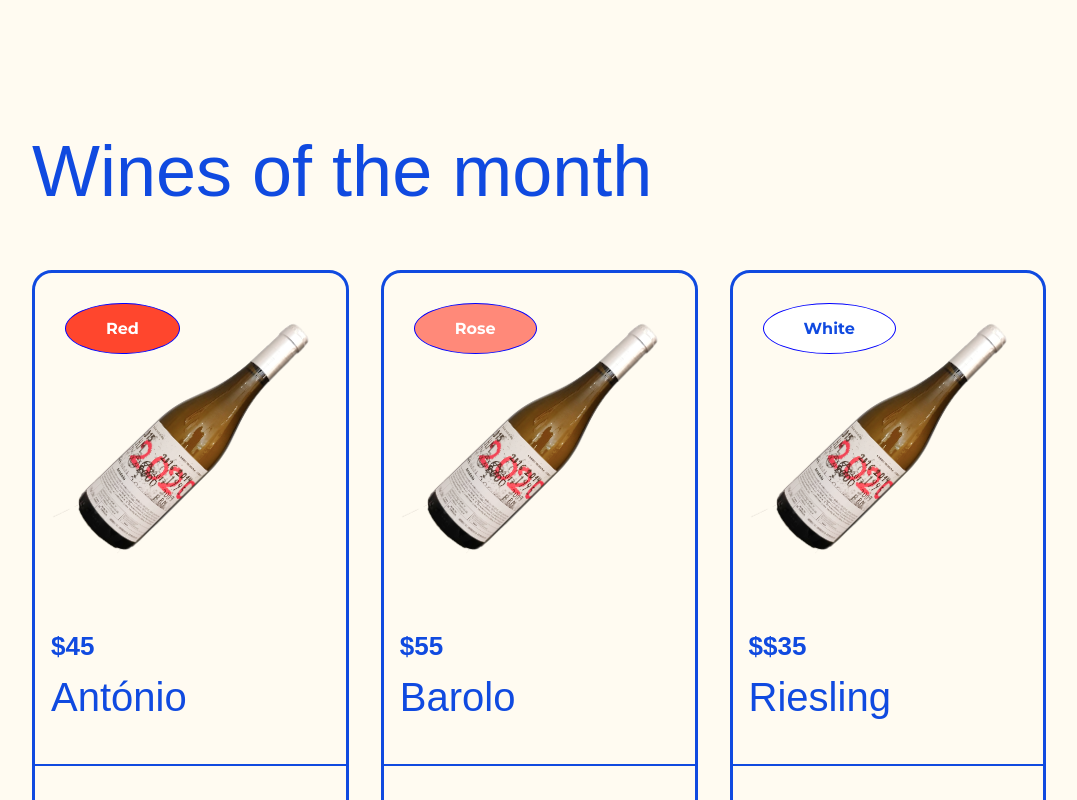
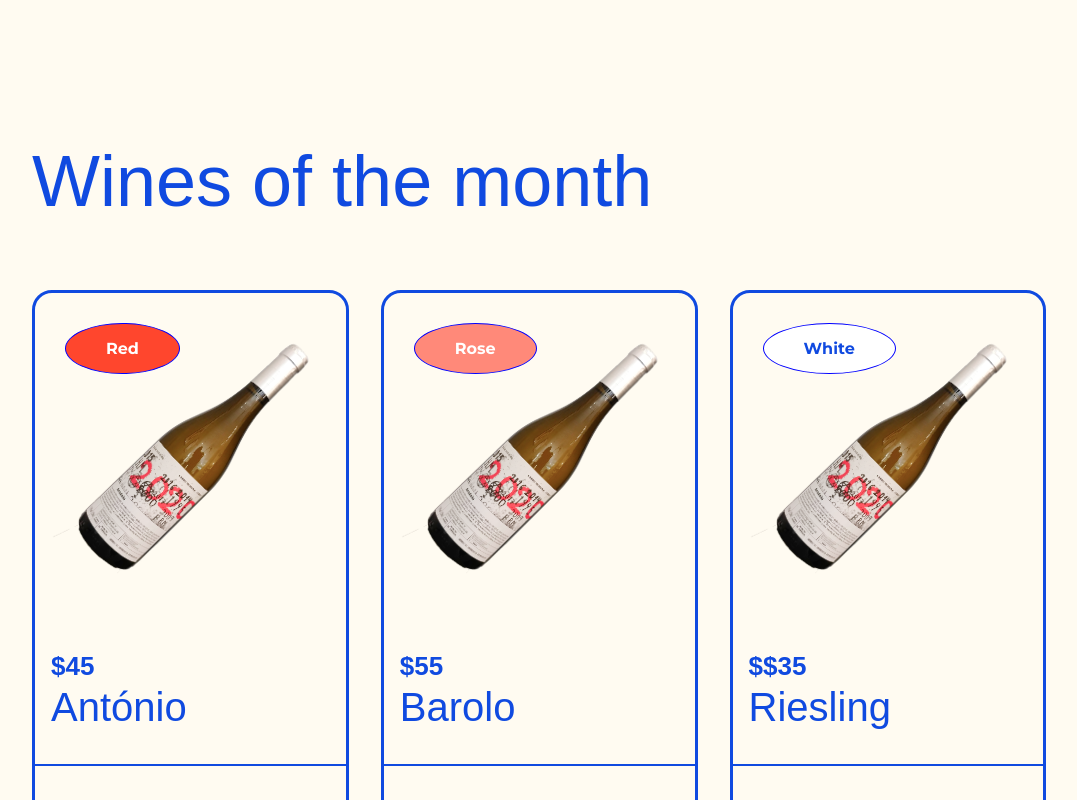
Before and after one commit to josh-merrill/natural-wine-club, a React (Vite) app: page / in a window 1280 px wide. Shown: the part 880-1680 px from the top of the page, without its empty margins (128-1205 px from the left). Built offline with nearby package versions, Linux system fonts and the light colour scheme; a web font is replaced by a local one.

Commit message:
STYLE: Adjust global h2 line height property

```diff
--- a/src/components/about/about.css
+++ b/src/components/about/about.css
@@ -7,10 +7,6 @@
   flex-direction: column;
   gap: var(--spacer-sm);
   align-items: center;
-}
-
-.about--container-wrapper h2 {
-  line-height: 50px;
 }
 
 .about--container-info-text {
--- a/src/index.css
+++ b/src/index.css
@@ -65,7 +65,7 @@
 h2 {
   font-weight: 400;
   font-size: 2.5rem;
-  line-height: 70px;
+  line-height: 1.25;
 }
 
 h3 {
```
